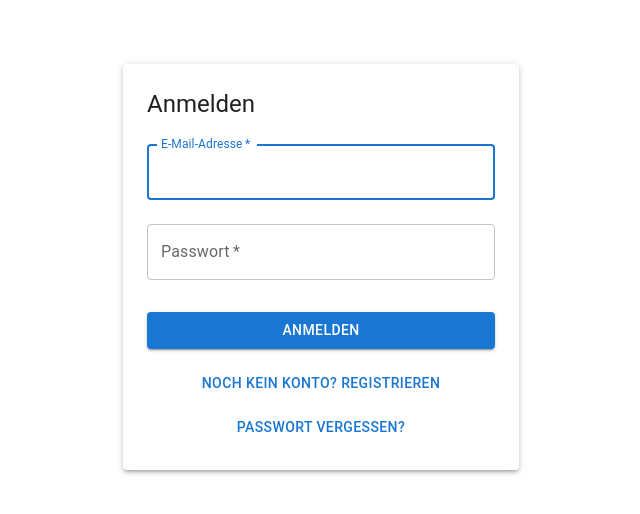
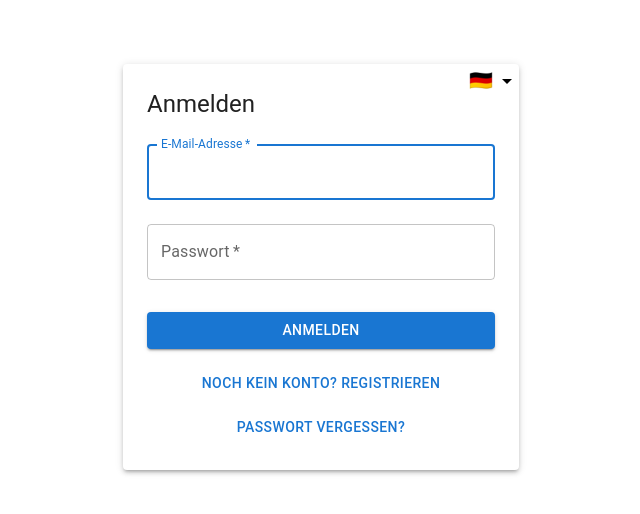
Before and after one commit to Alexander-Iantbelidze/Stehtisch-App, a React (Create React App) app: page / in a window 1280 px wide. Shown: the top 514 px of the page, without its empty margins (319-959 px from the left). Built offline with nearby package versions, Linux system fonts and the light colour scheme; no server answers.

Commit message:
Enhance localization in Dashboard and Login components: replace hardcoded strings with translation keys; add new translation keys for team joining messages.

```diff
--- a/src/components/Dashboard/Dashboard.js
+++ b/src/components/Dashboard/Dashboard.js
@@ -112,7 +112,7 @@ function Dashboard({ user, setUser }) {
           {(!isTablet && !isMobile) && (
             <DesktopMenu>
                <Tooltip
-                title={currentTeam ? "" : "Du musst erst einem Team beitreten"}
+                title={currentTeam ? "" : t('mustJoinTeam')}
                 arrow
                 disableHoverListener={currentTeam !== null}
               >
--- a/src/components/Login/Login.js
+++ b/src/components/Login/Login.js
@@ -5,13 +5,15 @@ import { signInWithEmailAndPassword, createUserWithEmailAndPassword, sendPasswor
 import { setDoc, doc, query, collection, where, getDocs } from 'firebase/firestore';
 import { Container, TextField, Button, Typography } from '@mui/material';
 import SnackbarAlert from '../SnackbarAlert/SnackbarAlert';
+import LanguageSwitcher from '../LanguageSwitcher/LanguageSwitcher';
 import useSnackbar from '../../hooks/useSnackbar';
 import {
   Wrapper,
   StyledPaper,
   FormBox,
   SubmitButton,
-  ForgotPasswordButton
+  ForgotPasswordButton,
+  LanguageSwitcherContainer
 } from './Login.styles';
 
 function Login() {
@@ -39,7 +41,7 @@ function Login() {
         const usernameSnapshot = await getDocs(usernameQuery);
 
         if (!usernameSnapshot.empty) {
-          showAlert('Dieser Benutzername wird bereits verwendet!', 'error');
+          showAlert(t('usernameTaken'), 'error');
           return;
         }
 
@@ -96,6 +98,9 @@ function Login() {
   return (
     <Container component="main" maxWidth="xs">
       <Wrapper>
+        <LanguageSwitcherContainer>
+          <LanguageSwitcher />
+        </LanguageSwitcherContainer>
         <StyledPaper elevation={3}>
            <Typography component="h1" variant="h5">
              {isSignUp ? t('signUp') : t('signIn')}
--- a/src/components/Login/Login.styles.js
+++ b/src/components/Login/Login.styles.js
@@ -7,6 +7,7 @@ export const Wrapper = styled(Box)(({ theme }) => ({
   display: 'flex',
   flexDirection: 'column',
   alignItems: 'center',
+  position: 'relative', // Für absolute Positionierung des LanguageSwitchers
 }));
 
 // Styled Paper container for the form
@@ -30,3 +31,11 @@ export const SubmitButton = styled(Button)(({ theme }) => ({
 export const ForgotPasswordButton = styled(Button)(({ theme }) => ({
   marginTop: theme.spacing(1),
 }));
+
+// Container for the language switcher positioned in top right
+export const LanguageSwitcherContainer = styled(Box)(({ theme }) => ({
+  position: 'absolute',
+  top: 0,
+  right: 0,
+  zIndex: theme.zIndex.appBar,
+}));
--- a/src/hooks/useTeams.js
+++ b/src/hooks/useTeams.js
@@ -1,4 +1,5 @@
 import { useState, useEffect } from 'react';
+import { useTranslation } from 'react-i18next';
 import { db } from '../firebase';
 import { collection, query, where, onSnapshot, addDoc, doc, getDoc } from 'firebase/firestore';
 import useSnackbar from './useSnackbar';
@@ -10,6 +11,7 @@ import useSnackbar from './useSnackbar';
  * @returns {object} - teams list, joinRequestsMap, handleJoin function.
  */
 function useTeams(search, user) {
+  const { t } = useTranslation();
   const [teams, setTeams] = useState([]);
   const [joinRequestsMap, setJoinRequestsMap] = useState({});
   const { showAlert } = useSnackbar();
@@ -72,16 +74,16 @@ function useTeams(search, user) {
       await addDoc(collection(db, 'notifications'), {
         userId: teamAdminId,
         senderId: user.uid,
-        message: `${user.username} möchte Ihrem Team beitreten.`,
+        message: t('joinRequestMessage', { username: user.username }),
         read: false,
         joinRequestId: joinReqRef.id,
         teamId,
         createdAt: new Date(),
       });
       setJoinRequestsMap((prev) => ({ ...prev, [teamId]: 'pending' }));
-      showAlert('Beitrittsanfrage gesendet!', 'info');
+      showAlert(t('requestSent'), 'info');
     } catch (error) {
-      showAlert('Fehler beim Senden der Beitrittsanfrage. Bitte versuchen Sie es erneut.', 'error');
+      showAlert(t('joinError'), 'error');
     }
   };
 
--- a/src/i18n.js
+++ b/src/i18n.js
@@ -29,6 +29,7 @@ const resources = {
       "forgotPassword": "Forgot password?",
       "usernameNoEmail": "Username must not be an email address.",
       "usernameTaken": "This username is already taken!",
+      "mustJoinTeam": "You must join a team first",
       "invalidEmail": "Invalid email address.",
       "invalidCredential": "Email/password is incorrect or not registered.",
       "weakPassword": "Password must be at least 6 characters.",
@@ -67,6 +68,7 @@ const resources = {
       "rejectSuccess": "Join request rejected!",
       "rejectError": "Error rejecting the request.",
       "teamNotExist": "Team does not exist anymore.",
+      "joinRequestMessage": "{{username}} wants to join your team.",
       // UserSettings
       "newUsernameLabel": "New username",
       "changeUsername": "Change username",
@@ -129,6 +131,8 @@ const resources = {
       "noAccount": "Noch kein Konto? Registrieren",
       "forgotPassword": "Passwort vergessen?",
       "usernameNoEmail": "Benutzername darf keine E-Mail-Adresse sein.",
+      "usernameTaken": "Dieser Benutzername wird bereits verwendet!",
+      "mustJoinTeam": "Du musst erst einem Team beitreten",
       "invalidEmail": "Ungültige E-Mail-Adresse.",
       "invalidCredential": "E-Mail/Passwort ist falsch oder nicht registriert.",
       "weakPassword": "Passwort muss mindestens 6 Zeichen lang sein.",
@@ -167,6 +171,7 @@ const resources = {
       "rejectSuccess": "Beitritt abgelehnt!",
       "rejectError": "Fehler beim Ablehnen der Anfrage.",
       "teamNotExist": "Team existiert nicht mehr.",
+      "joinRequestMessage": "{{username}} möchte Ihrem Team beitreten.",
       // UserSettings
       "newUsernameLabel": "Neuer Benutzername",
       "changeUsername": "Benutzernamen ändern",
```
